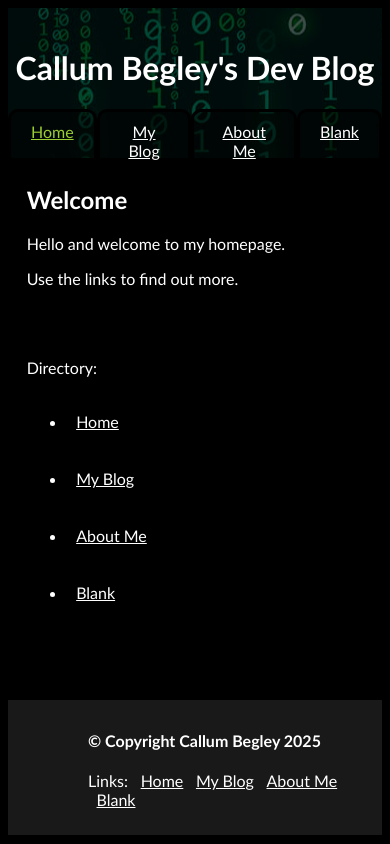
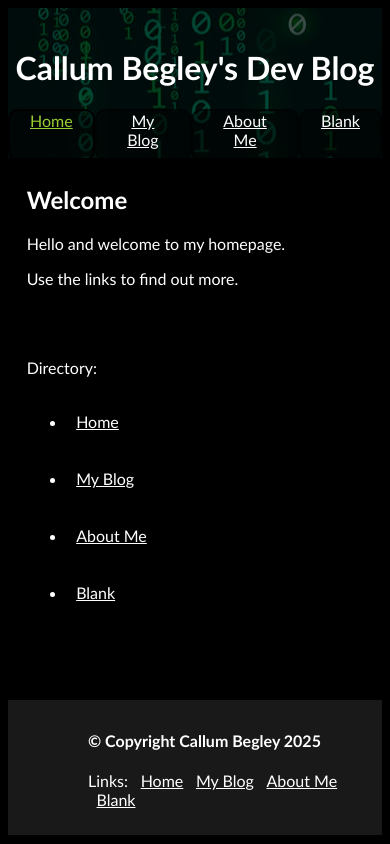
Before and after one commit to callum-begley/callum-begley.github.io, a plain HTML site: page index.html in a window 390 px wide. Drawn offline with Linux system fonts and the light colour scheme.

Commit message:
fix footer scaling mobile

```diff
--- a/styles/main.css
+++ b/styles/main.css
@@ -26,24 +26,24 @@ a.banner-links {
   font-size: 2.5em;
   color: white;
   text-align: center;
-  padding: 10px 20px 10px 20px;
+  padding: 0px 20px 10px 20px;
   border-radius: 10px;
   background-color: rgba(0, 0, 0, 0.5);
-  border-color: black;
+  border-color: rgba(0, 0, 0, 0.5);
   border-style: solid;
-  border-width: 3px;
+  border-width: 2px;
 }
 
 a.banner-links-current {
   font-size: 2.5em;
   color: yellowgreen;
   text-align: center;
-  padding: 10px 20px 10px 20px;
+  padding: 0px 20px 10px 20px;
   border-radius: 10px;
   background-color: rgba(0, 0, 0, 0.5);
   border-color: black;
   border-style: solid;
-  border-width: 3px;
+  border-width: 2px;
 }
 
 #banner-link-spacer {
@@ -55,7 +55,10 @@ a.banner-links-current {
 
 a:hover {
   color: yellowgreen;
-  border-color: white;
+  border-color: yellowgreen;
+  border-style: solid;
+  border-width: 2px;
+  background-color: rgba(0, 0, 0, 1);
 }
 
 .body-text {
@@ -134,13 +137,16 @@ footer {
   }
 }
 
-@media only screen and (max-width: 370px) {
+@media only screen and (max-width: 385px) {
   h1 {
     font-size: 1.5em;
   }
   #banner {
     height: 150px;
     width: 370px;
+  }
+  footer {
+    padding-left: 0%;
   }
 }
 
```
